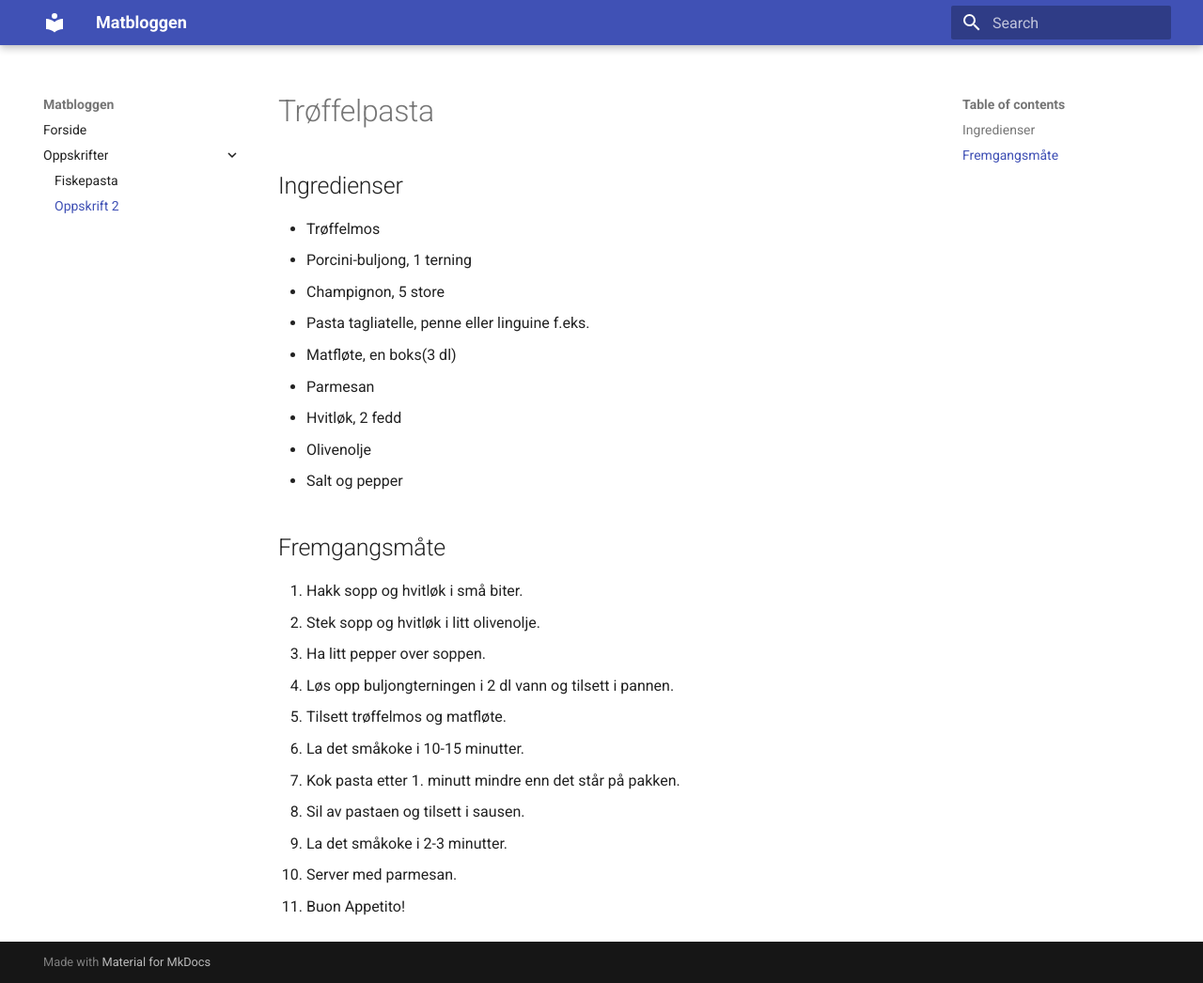
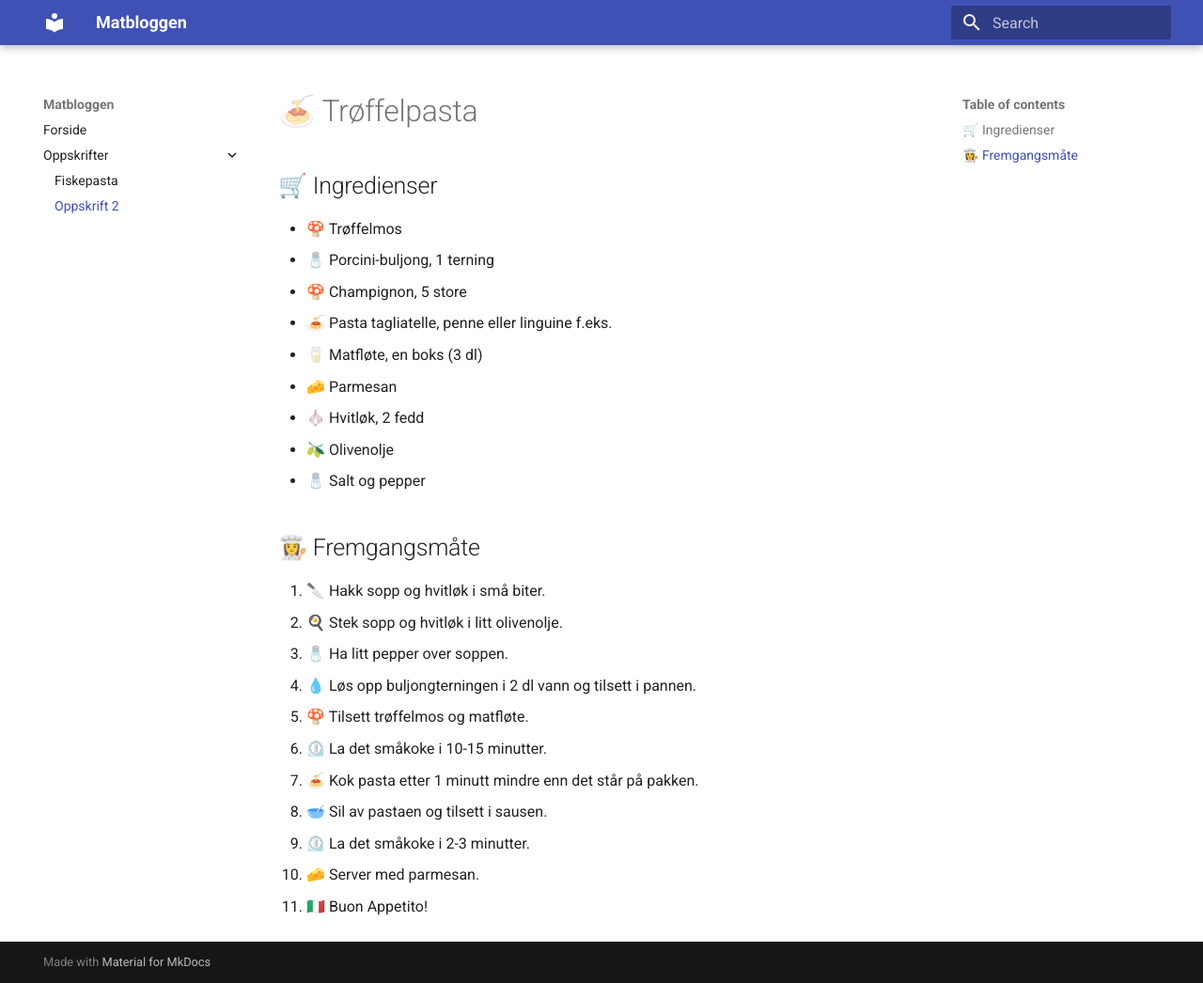
Before and after one commit to mariusops/matbloggen, an MkDocs documentation site: the page built from docs/recipes/recipe2.md, in a window 1280 px wide and 1046 px high. Shown: the whole window at 94% size. Built offline with MkDocs 1.6.1 and Material for MkDocs 9.7.7, drawn with Linux system fonts in a browser that asks for light colours.

```diff
--- a/docs/recipes/recipe2.md
+++ b/docs/recipes/recipe2.md
@@ -1,27 +1,27 @@
-# Trøffelpasta
+# 🍝 Trøffelpasta
 
-## Ingredienser
+## 🛒 Ingredienser
 
-- Trøffelmos
-- Porcini-buljong, 1 terning
-- Champignon, 5 store
-- Pasta tagliatelle, penne eller linguine f.eks.
-- Matfløte, en boks(3 dl)
-- Parmesan
-- Hvitløk, 2 fedd
-- Olivenolje
-- Salt og pepper
+- 🍄 Trøffelmos
+- 🧂 Porcini-buljong, 1 terning
+- 🍄 Champignon, 5 store
+- 🍝 Pasta tagliatelle, penne eller linguine f.eks.
+- 🥛 Matfløte, en boks (3 dl)
+- 🧀 Parmesan
+- 🧄 Hvitløk, 2 fedd
+- 🫒 Olivenolje
+- 🧂 Salt og pepper
 
-## Fremgangsmåte
+## 👩‍🍳 Fremgangsmåte
 
-1. Hakk sopp og hvitløk i små biter.
-2. Stek sopp og hvitløk i litt olivenolje.
-3. Ha litt pepper over soppen.
-4. Løs opp buljongterningen i 2 dl vann og tilsett i pannen.
-5. Tilsett trøffelmos og matfløte.
-6. La det småkoke i 10-15 minutter.
-7. Kok pasta etter 1. minutt mindre enn det står på pakken.
-8. Sil av pastaen og tilsett i sausen.
-9. La det småkoke i 2-3 minutter.
-10. Server med parmesan.
-11. Buon Appetito!
+1. 🔪 Hakk sopp og hvitløk i små biter.
+2. 🍳 Stek sopp og hvitløk i litt olivenolje.
+3. 🧂 Ha litt pepper over soppen.
+4. 💧 Løs opp buljongterningen i 2 dl vann og tilsett i pannen.
+5. 🍄 Tilsett trøffelmos og matfløte.
+6. ⏲️ La det småkoke i 10-15 minutter.
+7. 🍝 Kok pasta etter 1 minutt mindre enn det står på pakken.
+8. 🥣 Sil av pastaen og tilsett i sausen.
+9. ⏲️ La det småkoke i 2-3 minutter.
+10. 🧀 Server med parmesan.
+11. 🇮🇹 Buon Appetito!
```
Also changed, not shown: docs/index.md (+1 -1 lines).
